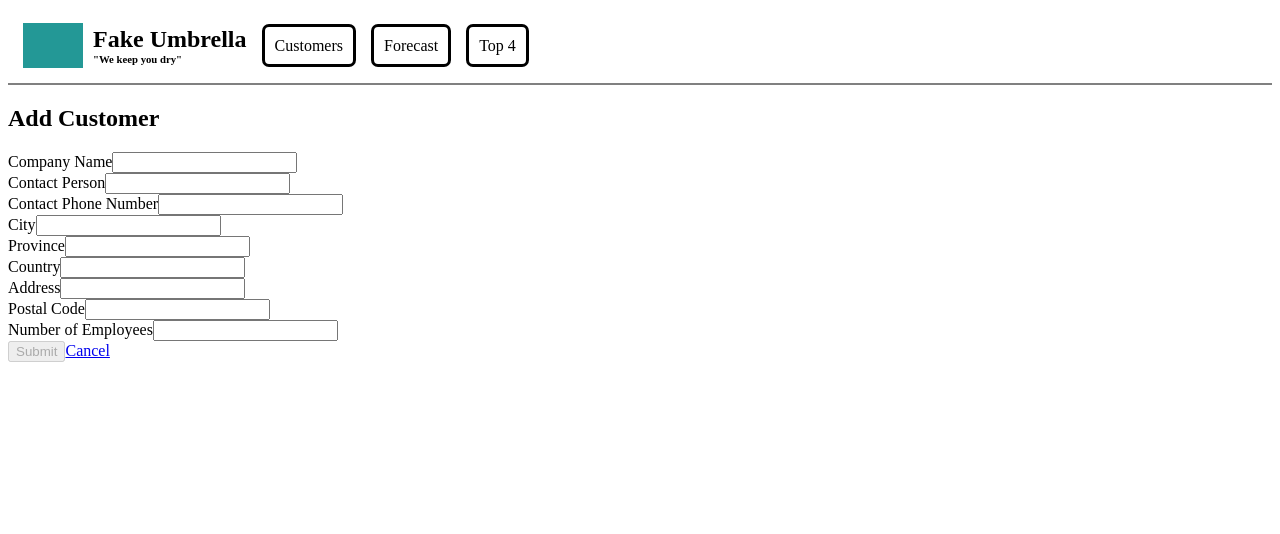
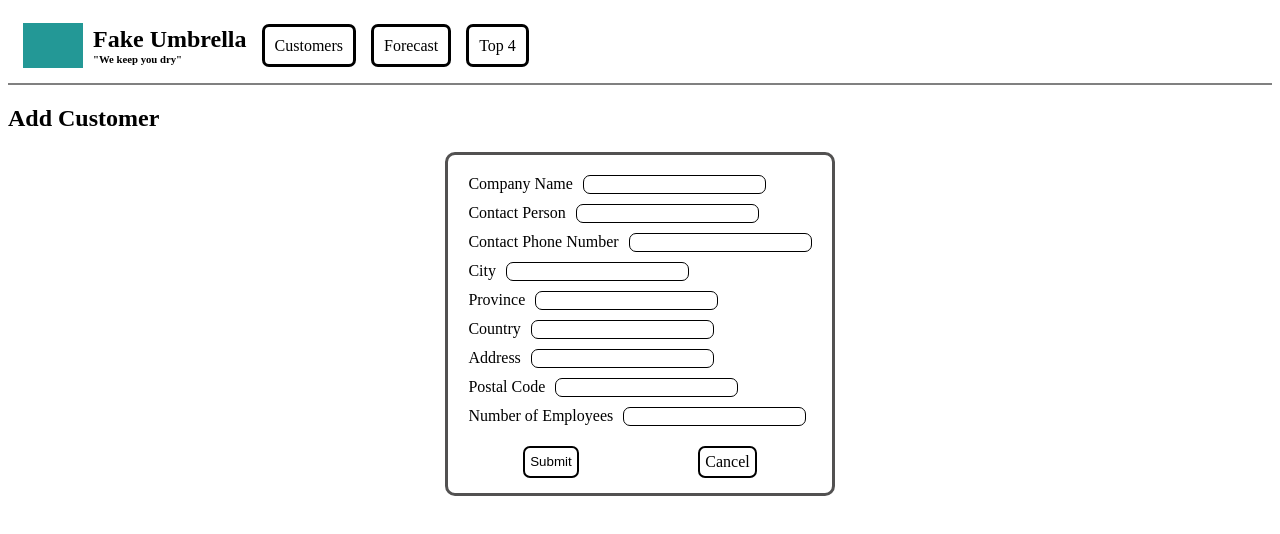
Before and after one commit to araff-16/Fake-Umbrella, an Angular app in the folder front-end/: page /customerform in a window 1280 px wide. Shown: the top 534 px of the page. Built offline with nearby package versions, Linux system fonts and the light colour scheme; grey boxes are pictures that could not be loaded; what ng2-charts would draw is missing.

Commit message:
quick styling

```diff
--- a/front-end/src/app/Components/input-customer/input-customer.component.html
+++ b/front-end/src/app/Components/input-customer/input-customer.component.html
@@ -1,6 +1,7 @@
 <h2 *ngIf="id === undefined" >Add Customer</h2>
 <h2 *ngIf="id !== undefined" >Update Customer Info</h2>
 
+<div class="form-container">
   <form #customerForm="ngForm" (ngSubmit)= "onSubmit()" novalidate>
 
     <div class="form-group">
@@ -57,6 +58,9 @@
       <div class="alert" *ngIf="employees.touched && !employees.valid">Required</div>
     </div>
 
+    <div class="form-buttons">
       <button [disabled]="customerForm.form.invalid" class="btn btn-primary">Submit</button>
       <a routerLink="/customers" routerLinkActive="active">Cancel</a>
+    </div>
   </form>
+</div>
--- a/front-end/src/app/Components/input-customer/input-customer.component.scss
+++ b/front-end/src/app/Components/input-customer/input-customer.component.scss
@@ -0,0 +1,54 @@
+.form-container{
+  display: flex;
+  justify-content: center;
+  align-items: center;
+  form{
+    border: solid 3px rgb(82, 81, 81);
+    border-radius: 10px;
+    padding:15px;
+  }
+}
+
+.form-group{
+  padding:5px;
+  input{
+    margin-left: 10px;
+    border: solid 1px black;
+    border-radius: 7px
+  }
+}
+
+.form-buttons{
+  display: flex;
+  justify-content: space-around;
+  margin-top: 15px;
+
+  a{
+    border: solid 2px black;
+    padding: 5px;
+    border-radius: 7px;
+    color: black;
+    text-decoration: none;
+  }
+  a:hover{
+    box-shadow: 3px 5px 5px #26b5b2;
+  }
+
+  button{
+    border: solid 2px black;
+    padding: 5px;
+    border-radius: 7px;
+    color: black;
+    text-decoration: none;
+    background-color: white;
+  }
+  button:hover{
+    box-shadow: 3px 5px 5px rgb(38, 181, 178);
+  }
+
+}
+
+.alert{
+  background-color: #bb9928aa;
+  color: red;
+}
--- a/front-end/src/app/Components/input-customer/input-customer.component.ts
+++ b/front-end/src/app/Components/input-customer/input-customer.component.ts
@@ -24,7 +24,6 @@ export class InputCustomerComponent implements OnInit {
   }
 
   onSubmit() {
-    console.log(this.id)
     if (this.id !== undefined) {
       this.httpService.putRequest(`http://localhost:3000/customers/${this.id}`, this.customerModel)
         .subscribe(() => {
@@ -37,7 +36,6 @@ export class InputCustomerComponent implements OnInit {
           this.router.navigateByUrl('/customers')
         })
     }
-
   }
 
 }
--- a/front-end/src/app/Components/top-four/top-four.component.scss
+++ b/front-end/src/app/Components/top-four/top-four.component.scss
@@ -11,7 +11,6 @@
   justify-content: center;
 }
 
-
 #chart{
   width: 800px;
 }
```
Lines whose indentation alone changed are shown as unchanged.
